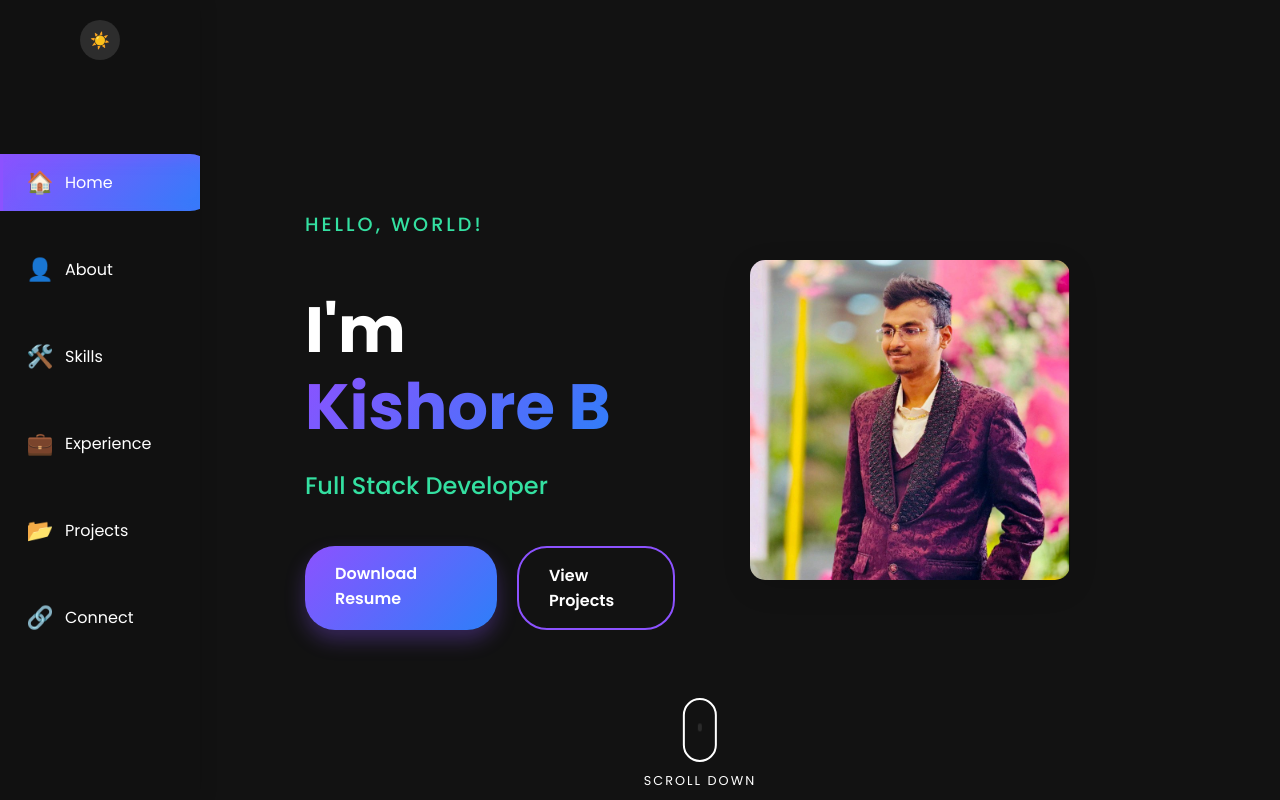
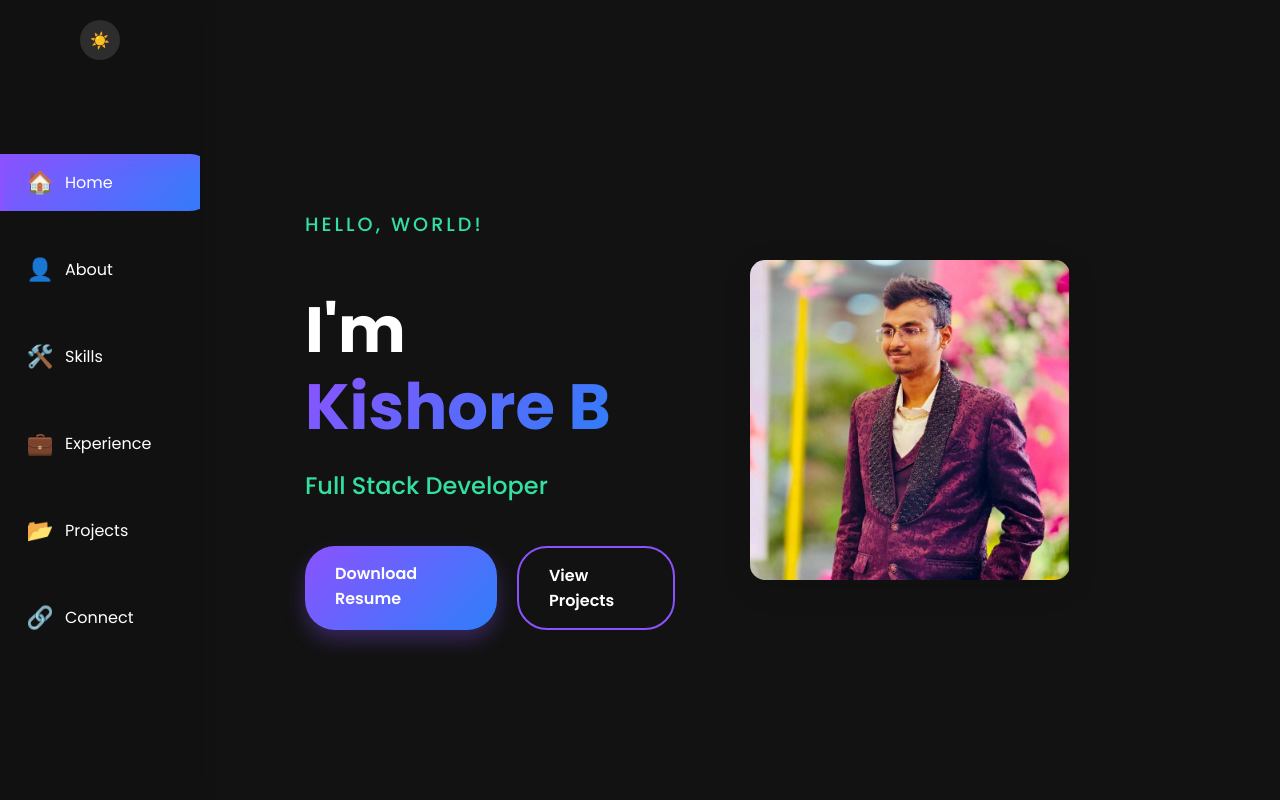
Before and after one commit to Kishore-1803/portfolio, a Next.js app: page / in a window 1280 px wide. Shown: the top 800 px of the page. Built offline with nearby package versions, Linux system fonts and the light colour scheme.

Commit message:
Update page.tsx

```diff
--- a/src/app/page.tsx
+++ b/src/app/page.tsx
@@ -181,12 +181,6 @@ export default function Home() {
                 <div className={styles.profileImgDecoration}></div>
               </div>
             </div>
-          </div>
-          <div className={styles.scrollIndicator}>
-            <div className={styles.mouse}>
-              <div className={styles.wheel}></div>
-            </div>
-            <div className={styles.scrollText}>Scroll Down</div>
           </div>
         </section>
 
```
